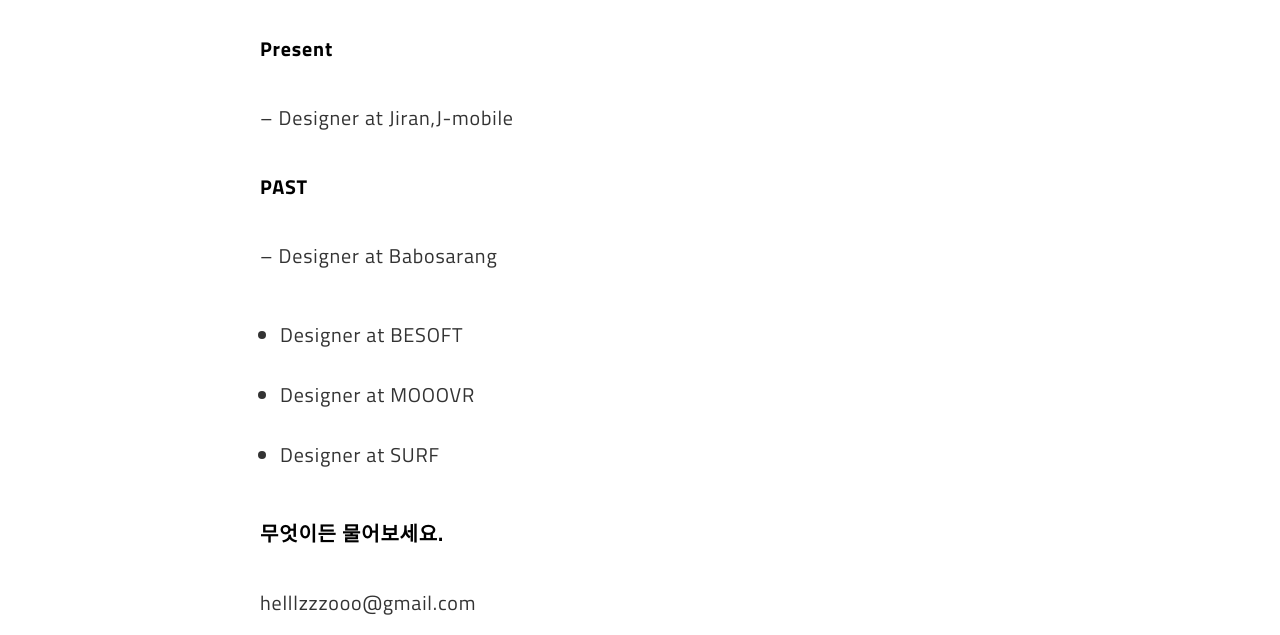
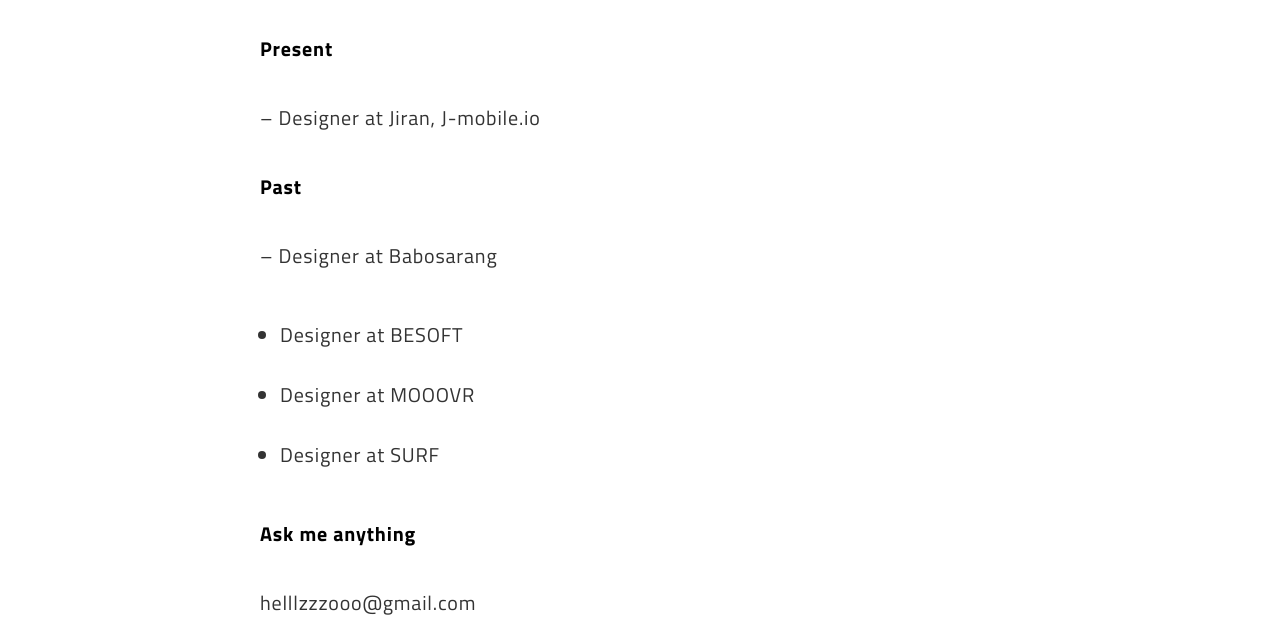
Before and after one commit to crazyjamy/crazyjamy.github.io, a Jekyll site: the page built from about.md, in a window 1280 px wide and 1321 px high. Shown: the part 360-995 px from the top of the window. Built offline with Jekyll 4.4.1, drawn with Linux system fonts in a browser that asks for light colours.

Commit message:
Update about.md

```diff
--- a/about.md
+++ b/about.md
@@ -8,20 +8,19 @@
 <!-- <img itemprop="image" class="img-rounded" src="#" alt="jamy"> -->
 😀 😃 😄 😁 😆
 ## Jamy
-
 안녕하세요 제이미입니다.
 관망하는것을 좋아하는 변태입니다.
 취미는 경청이며 특기는 관측입니다.
 한때는 순수 예술을 다루는 그림쟁이였으나 현재는 상업 예술을 다루는 디자이너로 활동하고 있습니다.
 
 #### Present
-– Designer at Jiran,J-mobile
+– Designer at Jiran, J-mobile.io
 
-#### PAST
+#### Past
 – Designer at Babosarang
 - Designer at BESOFT
 - Designer at MOOOVR
 - Designer at SURF
 
-#### 무엇이든 물어보세요.
+#### Ask me anything
 helllzzzooo@gmail.com
```
